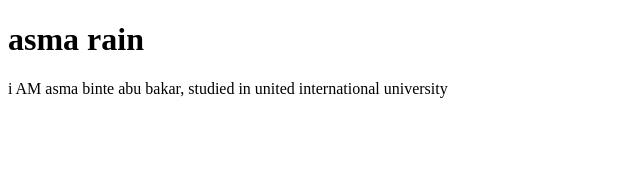
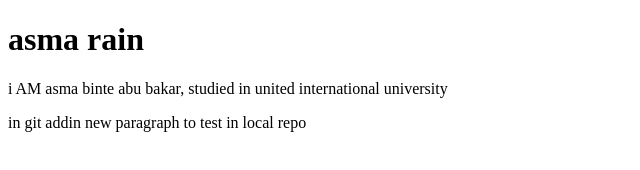
Before and after one commit to asmacorporate-rgb/first-project, a plain HTML site: page index.html in a window 1280 px wide. Shown: the whole page, without its empty margins (0-640 px from the left). Drawn offline with Linux system fonts and the light colour scheme.

Commit message:
Update index.html

```diff
--- a/index.html
+++ b/index.html
@@ -8,5 +8,6 @@
 <body>
     <h1> asma rain </h1>
     <p> i AM asma binte abu bakar, studied in united international university </p>
+<p> in git addin new paragraph to test in local repo</p>
 </body>
 </html>
```
